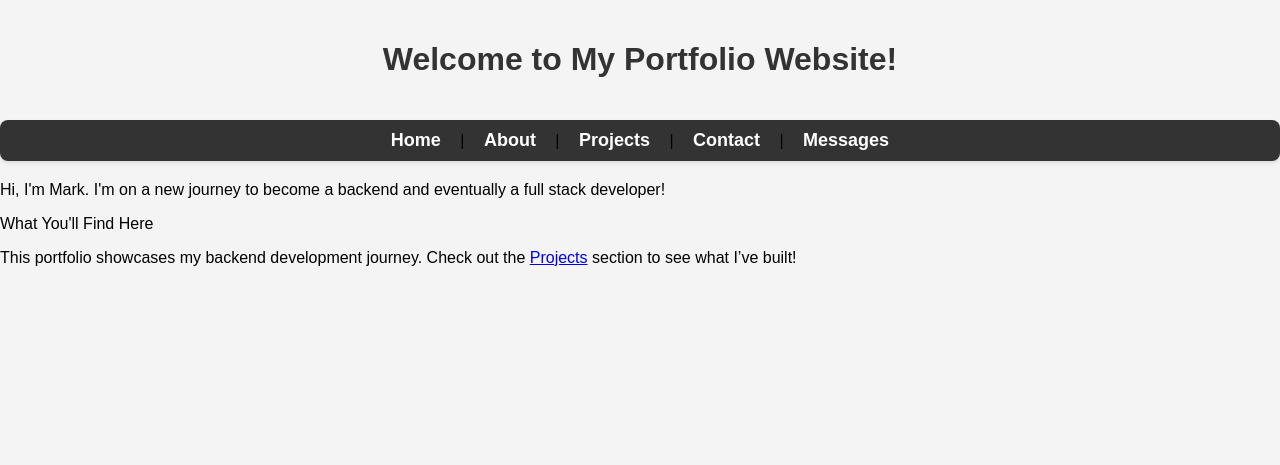
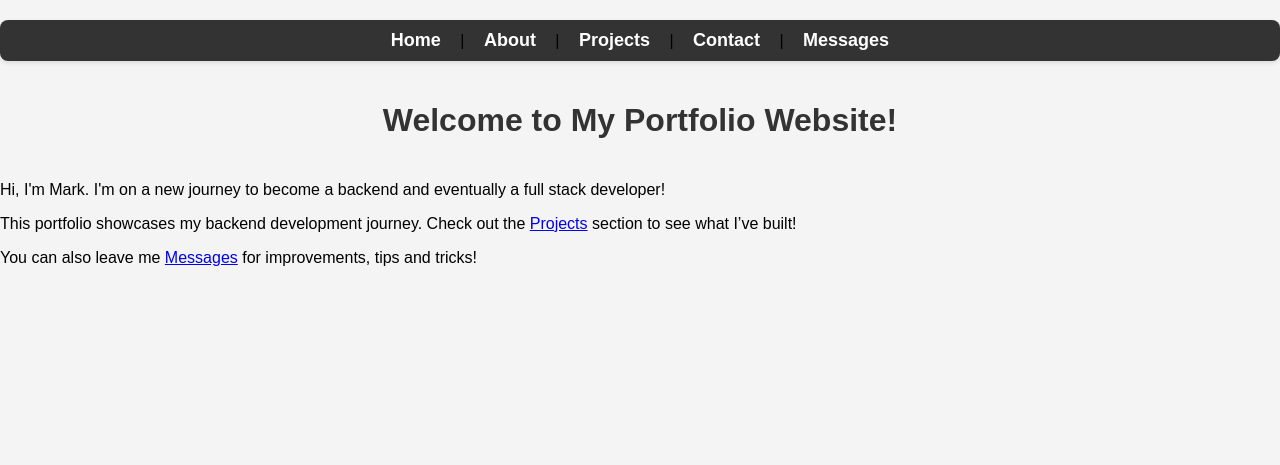
Before and after one commit to kalorak/backend-portfolio, a Flask app: page / in a window 1280 px wide. Shown: the top 465 px of the page. Run offline with Flask 3, Linux system fonts and the light colour scheme.

Commit message:
Update index.html

```diff
--- a/templates/index.html
+++ b/templates/index.html
@@ -7,7 +7,6 @@
         <link rel="stylesheet" type="text/css" href="{{ url_for('static', filename='style.css') }}">
     </head>
 <body>
-    <h1>Welcome to My Portfolio Website!</h1>
     <nav>
         <a href="{{ url_for('home') }}">Home</a> |
         <a href="{{ url_for('about') }}">About</a> |
@@ -15,10 +14,10 @@
         <a href="{{ url_for('contact') }}">Contact</a> |
         <a href="{{ url_for('messages') }}">Messages</a>
     </nav>
+    <h1>Welcome to My Portfolio Website!</h1>
     <p>Hi, I'm Mark. I'm on a new journey to become a backend and eventually a full stack developer!</p
-
-    <h2>What You'll Find Here</h2>
     <p>This portfolio showcases my backend development journey. Check out the <a href="/projects">Projects</a> section to see what I’ve built!</p>
+    <p>You can also leave me <a href="/projects">Messages</a> for improvements, tips and tricks!</p>
 
     <footer>
         <p>&copy; 2025 Mark Kalotai</p>
```
